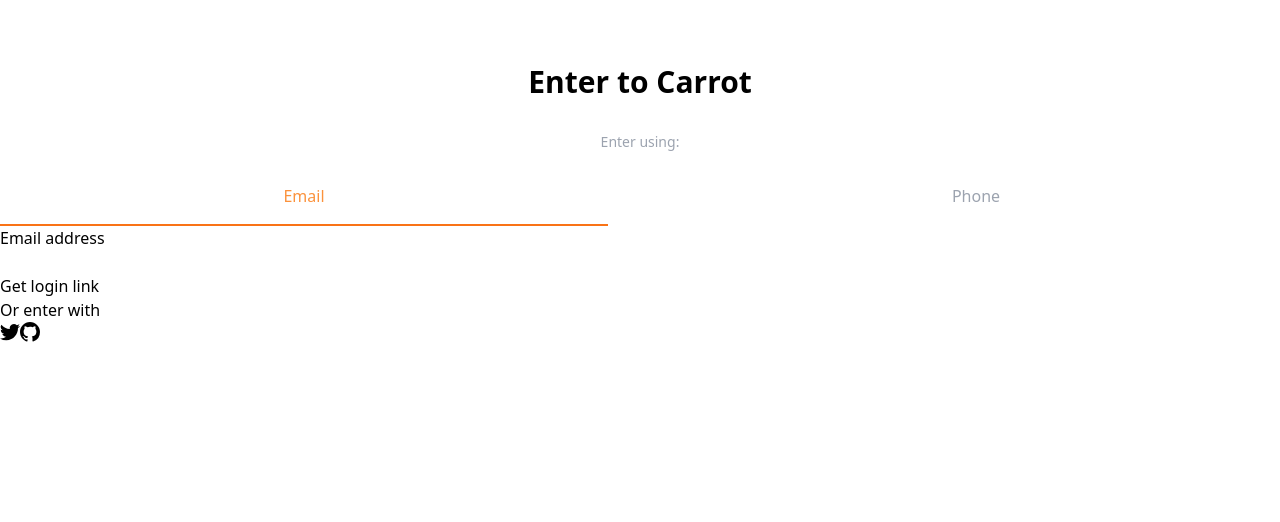
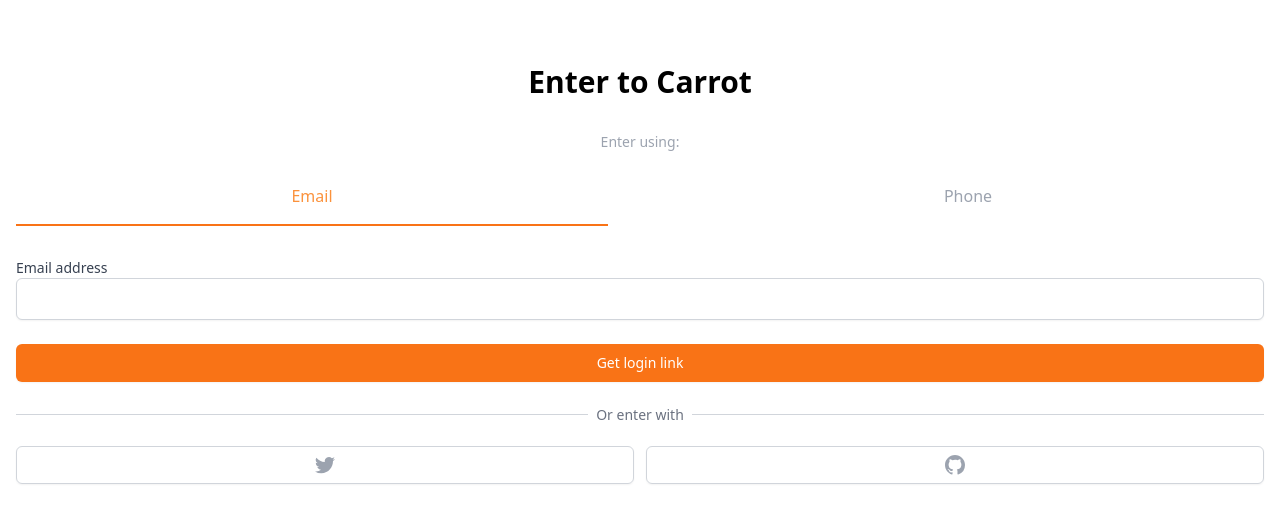
Before and after one commit to iamminho/carrot_market, a Next.js app: page /enter in a window 1280 px wide. Shown: the top 522 px of the page. Built offline with nearby package versions, Linux system fonts and the light colour scheme.

Commit message:
Auth part Two: input button orEnterWith section clear

```diff
--- a/package.json
+++ b/package.json
@@ -9,6 +9,7 @@
     "lint": "next lint"
   },
   "dependencies": {
+    "@tailwindcss/forms": "^0.5.0",
     "next": "^12.1.5",
     "react": "18.1.0",
     "react-dom": "18.1.0"
--- a/pages/enter.tsx
+++ b/pages/enter.tsx
@@ -8,12 +8,12 @@
   const onEmailClick = () => setMethod("email");
   const onPhoneClick = () => setMethod("phone");
   return (
-    <div className="mt-16">
+    <div className="mt-16 px-4">
       <h3 className="text-3xl font-bold text-center">Enter to Carrot</h3>
       <div className="mt-8">
         <div className="flex flex-col items-center">
           <h5 className="text-sm text-gray-400 font-medium">Enter using:</h5>
-          <div className="grid grid-cols-2 w-full gap-16 mt-8" >
+          <div className="grid grid-cols-2 w-full gap-16 mt-8">
             <button
               className={cls(
                 "pb-4 font-medium border-b-2",
@@ -25,46 +25,63 @@
             >
               Email
             </button>
-            <button className={cls(
+            <button
+              className={cls(
                 "pb-4 font-medium border-b-2",
                 method === "phone"
                   ? "border-orange-500 text-orange-400"
                   : "border-transparent text-gray-400"
-            )}
-            onClick={onPhoneClick}
+              )}
+              onClick={onPhoneClick}
             >
               Phone
             </button>
           </div>
         </div>
-        <form>
-          <label>
+        <form className="flex flex-col mt-8">
+          <label className="text-sm font-medium text-gray-700 ">
             {method === "email" ? "Email address" : null}
             {method === "phone" ? "Phone number" : null}
           </label>
           <div>
-            {method === "email" ? <input type="email" required /> : null}
+            {method === "email" ? (
+              <input
+                type="email"
+                className="appearance-none w-full px-3 py-2 border border-gray-300 rounded-md shadow-sm placeholder-gray-400 focus:outline-none focus:ring-orange-500 focus:border-orange-500"
+                required
+              />
+            ) : null}
             {method === "phone" ? (
-              <div>
-                <span>+82</span>
-                <input type="number" required />
+              <div className="flex rounded-md shadow-md">
+                <span className="flex items-center justify-center px-3 rounded-l-md
+                border border-r-0 border-gray-300 bg-gray-50 text-gray-500 text-sm select-none">
+                  +82
+                </span>
+                <input type="number"
+                className='appearance-none w-full px-3 py-2 border border-gray-300 rounded-md rounded-l-none shadow-sm placeholder-gray-400 focus:outline-none focus:ring-orange-500 focus:border-orange-500'
+                 required />
               </div>
             ) : null}
           </div>
-          <button>
+          <button
+            className="mt-6 py-2 px-4
+          bg-orange-500 hover:bg-orange-600 text-white text-sm font-medium
+          border border-transparent rounded-md shadow-sm
+          focus:ring-2 focus:ring-offset-2 focus:ring-orange-500 focus:outline-none"
+          >
             {method === "email" ? "Get login link" : null}
             {method === "phone" ? "Get one-time password" : null}
           </button>
         </form>
-        <div>
-          <div>
-            <div />
-            <div>
-              <span>Or enter with</span>
+        <div className='mt-8'>
+        <div className='relative'>
+            <div className='absolute w-full border-t border-gray-300'/>
+            <div className='relative -top-3 text-center'>
+              <span className='bg-white px-2 text-sm text-gray-500 '>Or enter with</span>
             </div>
           </div>
-          <div>
-            <button>
+          <div className='grid grid-cols-2 gap-3 mt-2'>
+            <button className='flex justify-center items-center py-2 px-4 border border-gray-300 rounded-md shadow-sm font-medium text-gray-400 hover:bg-gray-50'>
               <svg
                 className="w-5 h-5"
                 aria-hidden="true"
@@ -74,7 +91,7 @@
                 <path d="M6.29 18.251c7.547 0 11.675-6.253 11.675-11.675 0-.178 0-.355-.012-.53A8.348 8.348 0 0020 3.92a8.19 8.19 0 01-2.357.646 4.118 4.118 0 001.804-2.27 8.224 8.224 0 01-2.605.996 4.107 4.107 0 00-6.993 3.743 11.65 11.65 0 01-8.457-4.287 4.106 4.106 0 001.27 5.477A4.073 4.073 0 01.8 7.713v.052a4.105 4.105 0 003.292 4.022 4.095 4.095 0 01-1.853.07 4.108 4.108 0 003.834 2.85A8.233 8.233 0 010 16.407a11.616 11.616 0 006.29 1.84" />
               </svg>
             </button>
-            <button>
+            <button className='flex justify-center items-center py-2 px-4 border border-gray-300 rounded-md shadow-sm font-medium text-gray-400 hover:bg-gray-50'>
               <svg
                 className="w-5 h-5"
                 aria-hidden="true"
--- a/tailwind.config.js
+++ b/tailwind.config.js
@@ -5,5 +5,5 @@
   theme: {
     extend: {},
   },
-  plugins: [],
+  plugins: [require("@tailwindcss/forms")],
 }
```
Also changed, not shown: 1 other file (tests, documents, lock files or other folders).
